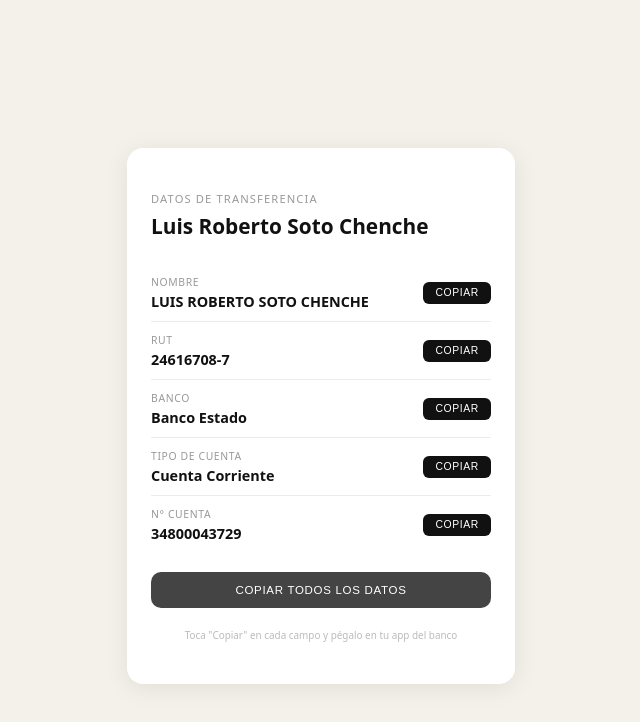
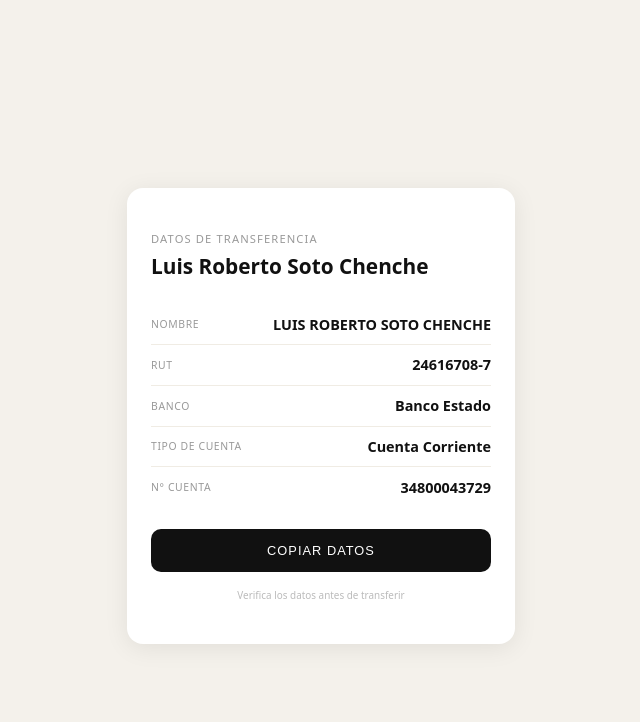
Before and after one commit to PalaceFrank/sotoqrtransfer, a plain HTML site: page index.html in a window 1280 px wide. Shown: the whole page, without its empty margins (319-959 px from the left). Drawn offline with Linux system fonts and the light colour scheme.

Commit message:
Update index.html

```diff
--- a/index.html
+++ b/index.html
@@ -31,29 +31,27 @@
     align-items: center;
     padding: .65rem 0;
     border-bottom: 1px solid #f0ece4;
-    gap: .5rem;
   }
   .row:last-of-type { border-bottom: none; }
-  .row-left { display: flex; flex-direction: column; gap: .2rem; }
   .row-key { font-size: .65rem; color: #999; text-transform: uppercase; letter-spacing: .06em; }
-  .row-val { font-size: .9rem; font-weight: 600; color: #111; }
-  .copy-btn {
-    flex-shrink: 0;
-    padding: .35rem .75rem;
+  .row-val { font-size: .9rem; font-weight: 600; color: #111; text-align: right; }
+  .btn {
+    display: block;
+    width: 100%;
+    margin-top: 1.4rem;
+    padding: .85rem;
     background: #111;
     color: white;
-    font-size: .65rem;
-    letter-spacing: .06em;
+    font-size: .8rem;
+    letter-spacing: .08em;
     text-transform: uppercase;
     border: none;
-    border-radius: 6px;
+    border-radius: 10px;
     cursor: pointer;
-    transition: background .15s;
-    white-space: nowrap;
+    transition: background .2s;
   }
-  .copy-btn:active { background: #c8402a; }
-  .copy-btn.ok { background: #2a7a4a; }
-  .note { font-size: .62rem; color: #bbb; text-align: center; margin-top: 1.2rem; line-height: 1.5; }
+  .btn.ok { background: #2a7a4a; }
+  .note { font-size: .62rem; color: #bbb; text-align: center; margin-top: 1rem; line-height: 1.5; }
   textarea#fb { position:fixed; left:-9999px; top:0; font-size:16px; }
 </style>
 </head>
@@ -61,55 +59,18 @@
 <div class="card">
   <p class="tag">Datos de transferencia</p>
   <h1>Luis Roberto Soto Chenche</h1>
-
-  <div class="row">
-    <div class="row-left">
-      <span class="row-key">Nombre</span>
-      <span class="row-val">LUIS ROBERTO SOTO CHENCHE</span>
-    </div>
-    <button class="copy-btn" onclick="copiar(this,'LUIS ROBERTO SOTO CHENCHE')">Copiar</button>
-  </div>
-
-  <div class="row">
-    <div class="row-left">
-      <span class="row-key">RUT</span>
-      <span class="row-val">24616708-7</span>
-    </div>
-    <button class="copy-btn" onclick="copiar(this,'24616708-7')">Copiar</button>
-  </div>
-
-  <div class="row">
-    <div class="row-left">
-      <span class="row-key">Banco</span>
-      <span class="row-val">Banco Estado</span>
-    </div>
-    <button class="copy-btn" onclick="copiar(this,'Banco Estado')">Copiar</button>
-  </div>
-
-  <div class="row">
-    <div class="row-left">
-      <span class="row-key">Tipo de cuenta</span>
-      <span class="row-val">Cuenta Corriente</span>
-    </div>
-    <button class="copy-btn" onclick="copiar(this,'Cuenta Corriente')">Copiar</button>
-  </div>
-
-  <div class="row">
-    <div class="row-left">
-      <span class="row-key">N° Cuenta</span>
-      <span class="row-val">34800043729</span>
-    </div>
-    <button class="copy-btn" onclick="copiar(this,'34800043729')">Copiar</button>
-  </div>
-
-  <button class="copy-btn" style="width:100%;margin-top:1.2rem;padding:.75rem;font-size:.72rem;border-radius:10px;background:#444" onclick="copiar(this,'LUIS ROBERTO SOTO CHENCHE\n24616708-7\nBanco Estado\nCuenta Corriente\n34800043729')">Copiar todos los datos</button>
-  <p class="note">Toca "Copiar" en cada campo y pégalo en tu app del banco</p>
+  <div class="row"><span class="row-key">Nombre</span><span class="row-val">LUIS ROBERTO SOTO CHENCHE</span></div>
+  <div class="row"><span class="row-key">RUT</span><span class="row-val">24616708-7</span></div>
+  <div class="row"><span class="row-key">Banco</span><span class="row-val">Banco Estado</span></div>
+  <div class="row"><span class="row-key">Tipo de cuenta</span><span class="row-val">Cuenta Corriente</span></div>
+  <div class="row"><span class="row-key">N° Cuenta</span><span class="row-val">34800043729</span></div>
+  <button class="btn" id="btn" onclick="copiar(this)">Copiar datos</button>
+  <p class="note">Verifica los datos antes de transferir</p>
 </div>
-
 <textarea id="fb"></textarea>
-
 <script>
-function copiar(btn, texto) {
+function copiar(btn) {
+  var texto = "LUIS ROBERTO SOTO CHENCHE\n24616708-7\nBanco Estado\nCuenta Corriente\n34800043729";
   var original = btn.textContent;
   if (navigator.clipboard && navigator.clipboard.writeText) {
     navigator.clipboard.writeText(texto).then(function() { ok(btn, original); }).catch(function() { fb(btn, texto, original); });
@@ -128,9 +89,9 @@ function fb(btn, texto, original) {
   el.style.left = '-9999px';
 }
 function ok(btn, original) {
-  btn.textContent = '✓';
+  btn.textContent = '✓ Copiado';
   btn.classList.add('ok');
-  setTimeout(function() { btn.textContent = original; btn.classList.remove('ok'); }, 2000);
+  setTimeout(function() { btn.textContent = original; btn.classList.remove('ok'); }, 2500);
 }
 </script>
 </body>
```
